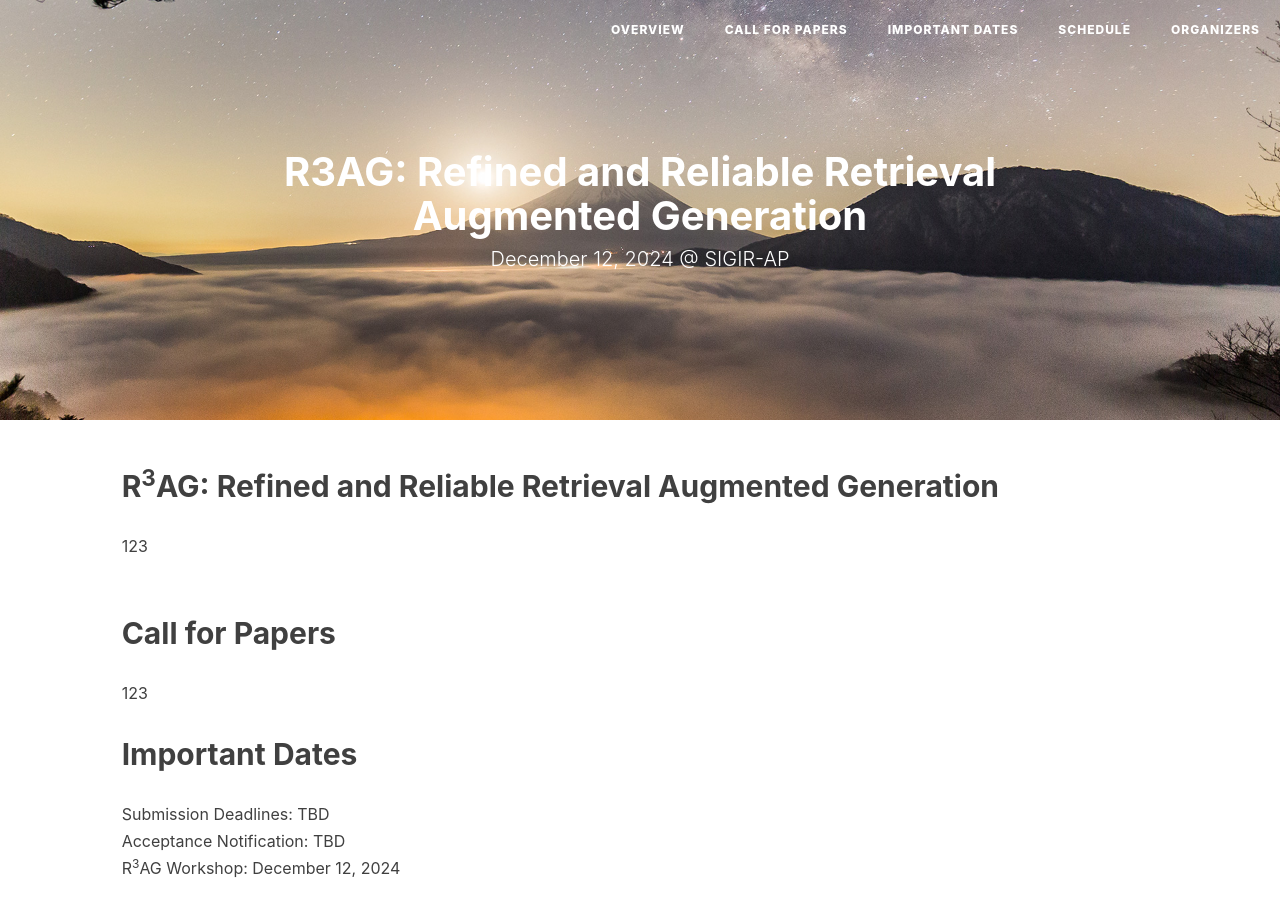
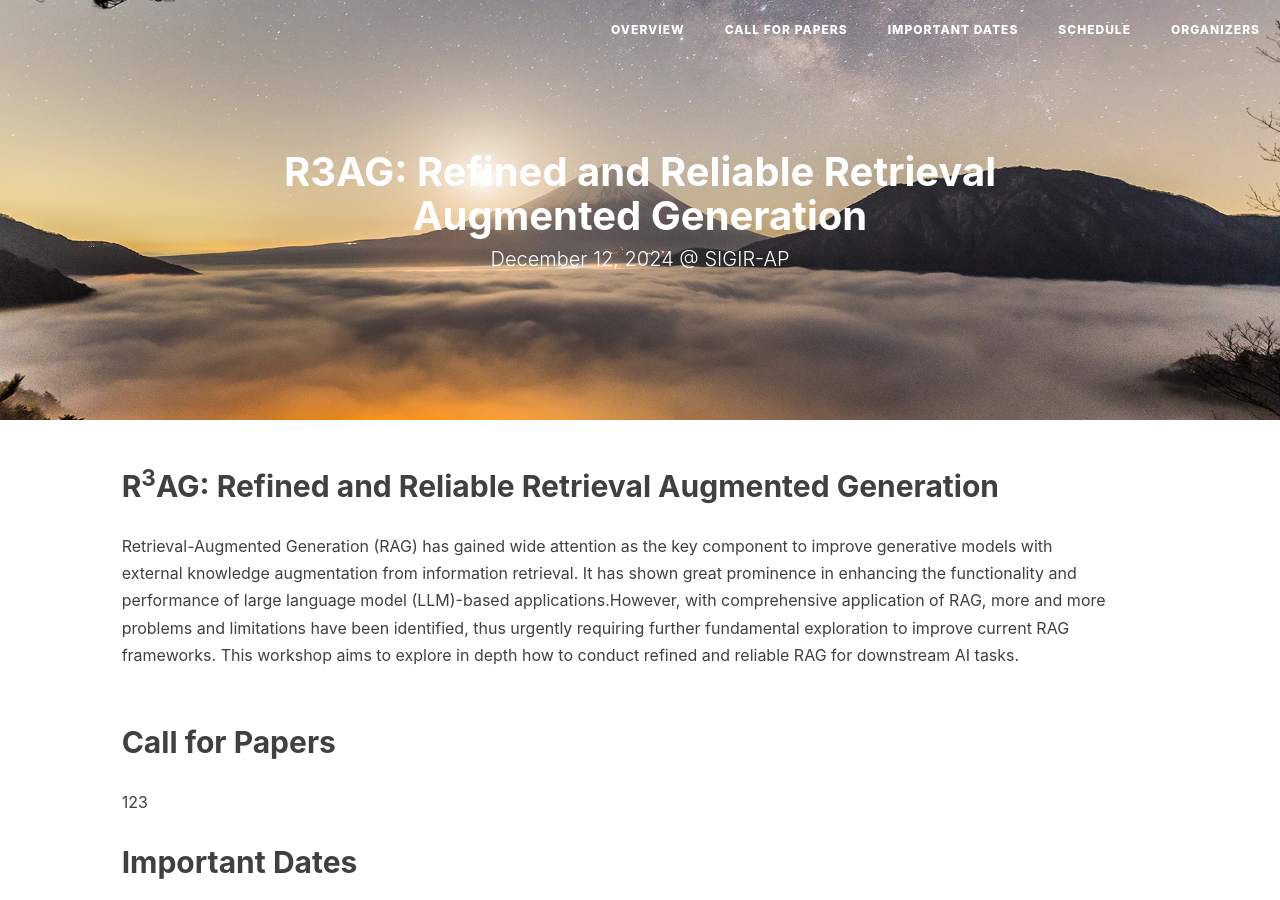
Before and after one commit to R3AG-SIGIR-AP/R3AG-SIGIR-AP.github.io, a Jekyll site: the page built from index.md, in a window 1280 px wide and 900 px high. Built offline with Jekyll 4.4.1, drawn with Linux system fonts in a browser that asks for light colours; nearby versions of some CDN libraries; our own code applies the rules of GitHub Pages for plain Markdown files.

Commit message:
basic clean up

```diff
--- a/index.md
+++ b/index.md
@@ -4,7 +4,7 @@ description: ""
 ---
 
 ## <a name='Overview' style="color: inherit; text-decoration: none; text-align: center;"> R<sup>3</sup>AG: Refined and Reliable Retrieval Augmented Generation </a>
-123
+ Retrieval-Augmented Generation (RAG) has gained wide attention as the key component to improve generative models  with external knowledge augmentation from information retrieval. It has shown great prominence in enhancing the functionality and performance of large language model (LLM)-based applications.However, with comprehensive application of RAG, more and more problems and limitations have been identified, thus urgently requiring further fundamental exploration to improve current RAG frameworks. This workshop aims to explore in depth how to conduct refined and reliable RAG for downstream AI tasks.
 <br/>
 <br/>
 
```
